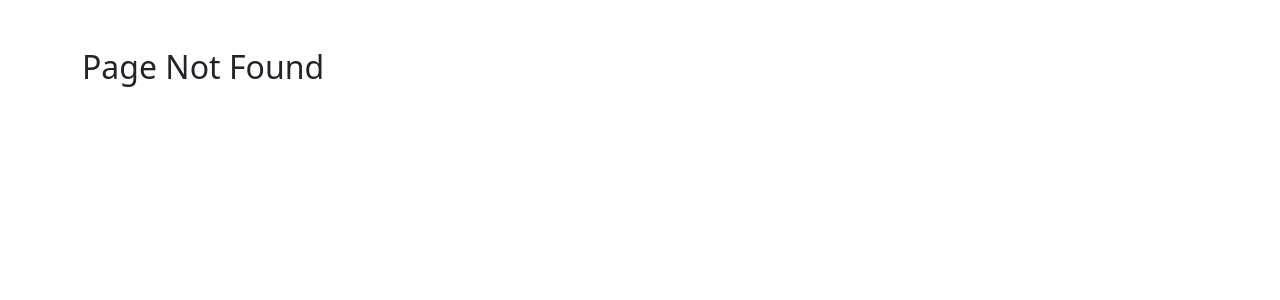
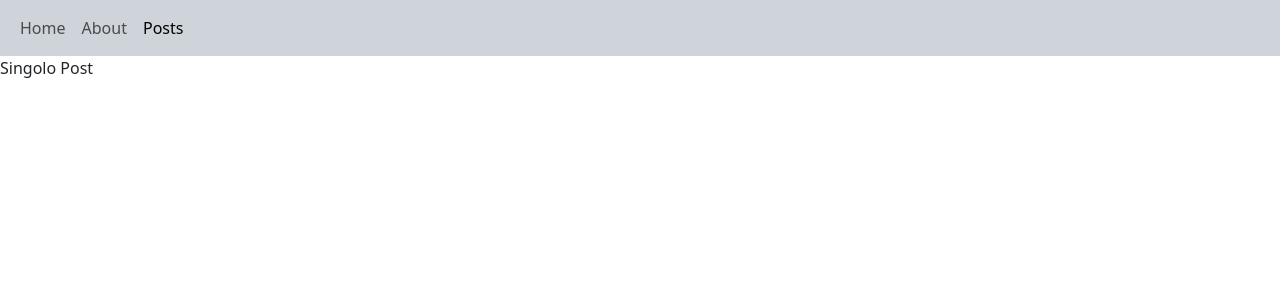
Before and after one commit to FrancescaRomagnoli/react-router, a React (Vite) app: page /posts/1 in a window 1280 px wide. Before the commit this address had no page. Shown: the top 300 px of the page. Built offline with nearby package versions, Linux system fonts and the light colour scheme.

Commit message:
add show posts links

```diff
--- a/src/App.jsx
+++ b/src/App.jsx
@@ -7,8 +7,11 @@ import DefaultLayout from "./layouts/DefaultLayout";
 // pages import
 import HomePage from "./pages/HomePage";
 import AboutPage from "./pages/AboutPage";
-import PostsPage from "./pages/PostsPage";
 import NotFoundPage from "./pages/NotFoundPage";
+
+// posts pages import
+import IndexPosts from "./pages/posts/IndexPosts";
+import ShowPosts from "./pages/posts/ShowPosts";
 
 function App() {
   const [count, setCount] = useState(0);
@@ -20,7 +23,13 @@ function App() {
           <Route Component={DefaultLayout}>
             <Route index Component={HomePage} />
             <Route path="/about" Component={AboutPage} />
-            <Route path="/posts" Component={PostsPage} />
+          </Route>
+          {/* posts routes */}
+          <Route Component={DefaultLayout}>
+            <Route path="/posts">
+              <Route index Component={IndexPosts} />
+              <Route path=":id" Component={ShowPosts} />
+            </Route>
           </Route>
           <Route path="*" Component={NotFoundPage} />
         </Routes>
--- /dev/null
+++ b/src/components/PostDetail.jsx
@@ -0,0 +1,3 @@
+export default function PostDetail() {
+  return <div>Singolo Post</div>;
+}
--- a/src/components/PostsList.jsx
+++ b/src/components/PostsList.jsx
@@ -1,4 +1,5 @@
 import { useState, useEffect } from "react";
+import { Link } from "react-router-dom";
 
 export default function PostsList() {
   const [postsList, setPostsList] = useState([]);
@@ -32,6 +33,9 @@ export default function PostsList() {
                   <div className="card-body">
                     <h5 className="card-title">{post.title}</h5>
                     <p className="card-text">{post.description}</p>
+                    <Link to={`/posts/${post.id}`}>
+                      <button className="btn btn-info">Read More</button>
+                    </Link>
                   </div>
                 </div>
               </div>
--- a/src/pages/AboutPage.jsx
+++ b/src/pages/AboutPage.jsx
@@ -1,7 +1,7 @@
 export default function AboutPage() {
   return (
     <div className="container">
-      <h1>About</h1>
+      <h1 className="my-3">About</h1>
     </div>
   );
 }
--- a/src/pages/HomePage.jsx
+++ b/src/pages/HomePage.jsx
@@ -1,7 +1,7 @@
 export default function HomePage() {
   return (
     <div className="container">
-      <h1>Home</h1>
+      <h1 className="my-3">Home</h1>
     </div>
   );
 }
--- a/src/pages/PostsPage.jsx
+++ b/src/pages/posts/IndexPosts.jsx
@@ -1,6 +1,6 @@
-import PostsList from "../components/PostsList";
+import PostsList from "../../components/PostsList";
 
-export default function PostsPage() {
+export default function IndexPosts() {
   return (
     <div className="container">
       <h1 className="my-3">Posts</h1>
--- /dev/null
+++ b/src/pages/posts/ShowPosts.jsx
@@ -0,0 +1,9 @@
+import PostDetail from "../../components/PostDetail";
+
+import { useParams } from "react-router-dom";
+
+export default function ShowPosts() {
+  console.log(useParams());
+
+  return <PostDetail />;
+}
```
